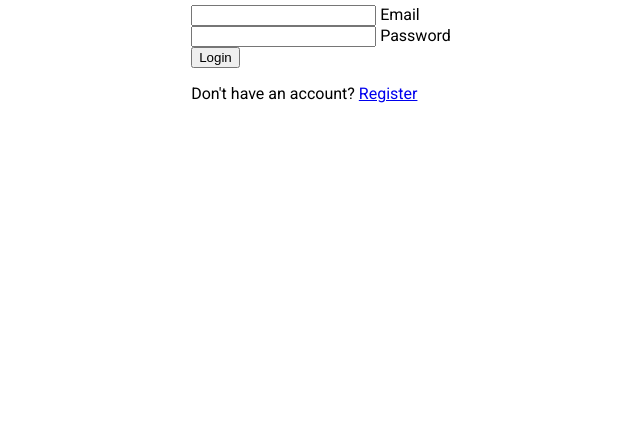
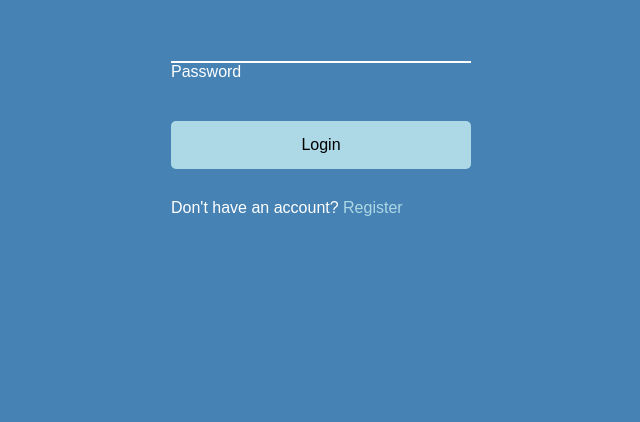
Before and after one commit to AnnaMara27/Wave-input-form, a plain HTML site: page index.html in a window 1280 px wide. Shown: the part 378-800 px from the top of the page, without its empty margins (319-959 px from the left). Drawn offline with Linux system fonts and the light colour scheme; a web font is replaced by a local one.

Commit message:
Add style css

```diff
--- a/style.css
+++ b/style.css
@@ -1,11 +1,13 @@
-@import url("https://fonts.googleapis.com/css2?family=Roboto:wght@400;700&display=swap");
+@import url("https://fonts.googleapis.com/css2?family=Muli:wght@400;700&display=swap");
 
 * {
   box-sizing: border-box;
 }
 
 body {
-  font-family: "Roboto", sans-serif;
+  background-color: steelblue;
+  color: #fff;
+  font-family: "Muli", sans-serif;
   display: flex;
   flex-direction: column;
   align-items: center;
@@ -14,3 +16,65 @@ body {
   overflow: hidden;
   margin: 0;
 }
+
+.container {
+  background-color: rgba(0, 0, 0, 0, 4);
+  padding: 20px 40px;
+  border-radius: 5px;
+}
+
+.container h1 {
+  text-align: center;
+  margin-bottom: 30px;
+}
+
+.container a {
+  text-decoration: none;
+  color: lightblue;
+}
+
+.btn {
+  cursor: pointer;
+  display: inline-block;
+  width: 100%;
+  background: lightblue;
+  padding: 15px;
+  font-family: inherit;
+  font-size: 16px;
+  border: 0;
+  border-radius: 5px;
+}
+
+.btn:focus {
+  outline: 0;
+}
+
+.btn:active {
+  transform: scale(0.98);
+}
+
+.text {
+  margin-top: 30px;
+}
+
+.form-control {
+  position: relative;
+  margin: 20px 0 40px;
+  width: 300px;
+}
+
+.form-control input {
+  background-color: transparent;
+  border: 0;
+  border-bottom: 2px solid #fff;
+  display: block;
+  width: 100%;
+  padding: 15px 0;
+  font-size: 18px;
+  color: #fff;
+}
+
+.form-control input:focus,
+.form-control input:valid {
+  outline: 0;
+}
```
